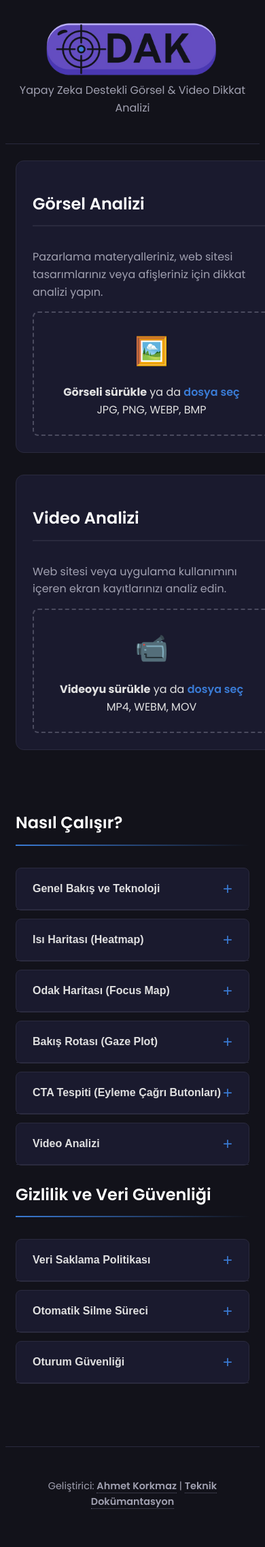
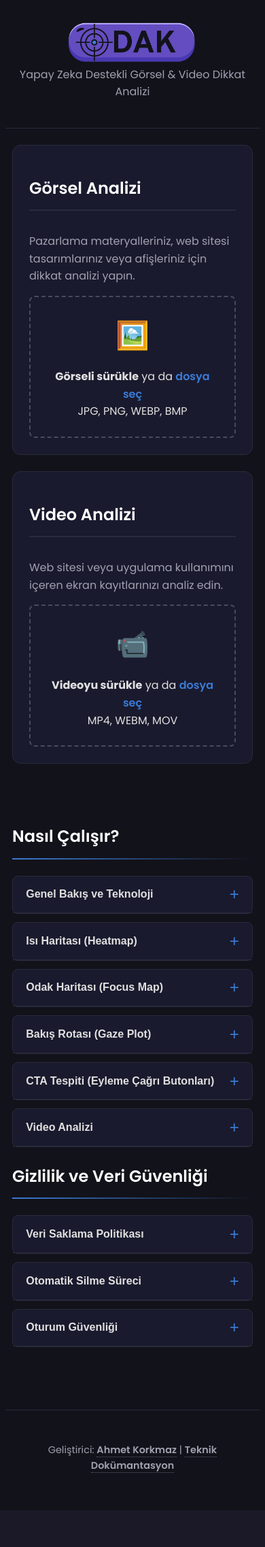
Before and after one commit to AhmetKorkmazMe/odak-projesi, a Flask app: page / in a window 390 px wide. Shown: the whole page at 68% size. After the commit the page ends 2221 px from the top, so only its background shows below. Run offline with Flask 3, Linux system fonts and the light colour scheme.

Commit message:
Mobil uyumluluk iyileştirildi: Logo boyutu ayarlandı, yükleme kutuları alt alta getirildi

```diff
--- a/static/css/style.css
+++ b/static/css/style.css
@@ -94,7 +94,7 @@ body > .sl-wrapper .sl-counter { color: #a0a0b0 !important; }
     }
 }
 
-/* --- Logo Stilleri --- */
+/* --- Logo Stilleri (Tüm Ekranlar İçin) --- */
 .site-header .brand {
     font-size: 0;
     line-height: 0;
@@ -103,9 +103,64 @@ body > .sl-wrapper .sl-counter { color: #a0a0b0 !important; }
     display: inline-block;
 }
 .site-header .brand img {
-    height: 80px; /* <--- 1. DÜZELTME: Boyutu 80px yaptık */
+    height: 80px; /* Varsayılan logo yüksekliği (Masaüstü için) */
     width: auto;
     max-width: 100%;
     display: block;
-    filter: none !important; /* <--- 2. DÜZELTME: Renk filtresini iptal et (Garantilemek için !important) */
+    filter: none !important; /* Renk bozulmasını engelle */
+    margin: 0 auto; /* Logoyu yatayda ortala */
 }
+
+/* === MOBİL UYUMLULUK STİLLERİ === */
+@media (max-width: 768px) {
+    /* Genel Ayarlar */
+    .wrap {
+        padding: 0 10px; /* Mobil için kenar boşluğunu azalt */
+    }
+    .site-header {
+        padding: 1.5rem 0;
+        margin-bottom: 1.5rem;
+    }
+    .subtitle {
+        font-size: 1rem;
+        margin-top: 0.3rem; /* Logonun altına biraz daha yakın olsun */
+    }
+
+    /* Logo Boyutu (Mobil İçin Daha Küçük) */
+    .site-header .brand img {
+        height: 60px; /* Mobil için logo yüksekliği */
+    }
+
+    /* Yükleme Kutuları (Alt Alta Gelsin) */
+    .upload-container {
+        flex-direction: column; /* Kutuları alt alta sırala */
+        gap: 1.5rem; /* Aralarındaki boşluğu azalt */
+    }
+    .upload-section {
+        min-width: unset; /* Minimum genişliği kaldır */
+        padding: 1.5rem;
+    }
+
+    /* Diğer Mobil Ayarlamalar (Mevcuttu, kalabilir) */
+    .content-section {
+        padding: 1.5rem;
+    }
+    .result-header h1, .doc-section h2 {
+        font-size: 1.8rem;
+    }
+    .info-section h3 {
+        font-size: 1.5rem;
+        margin-bottom: 1.5rem; /* Başlık altı boşluğu */
+    }
+    .accordion-header {
+        font-size: 1rem;
+        padding: 0.8rem 1.2rem; /* Akordiyon başlık iç boşluğu */
+    }
+    .dropzone {
+        padding: 1.5rem;
+    }
+    .image-gallery .col-md-4, .image-gallery .col-md-6 {
+        flex: 0 0 100%;
+        max-width: 100%;
+    }
+}
```
